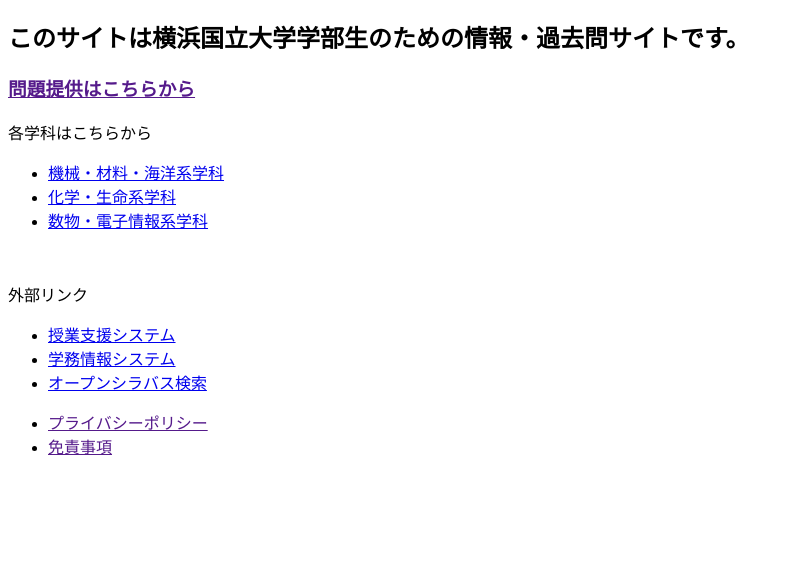
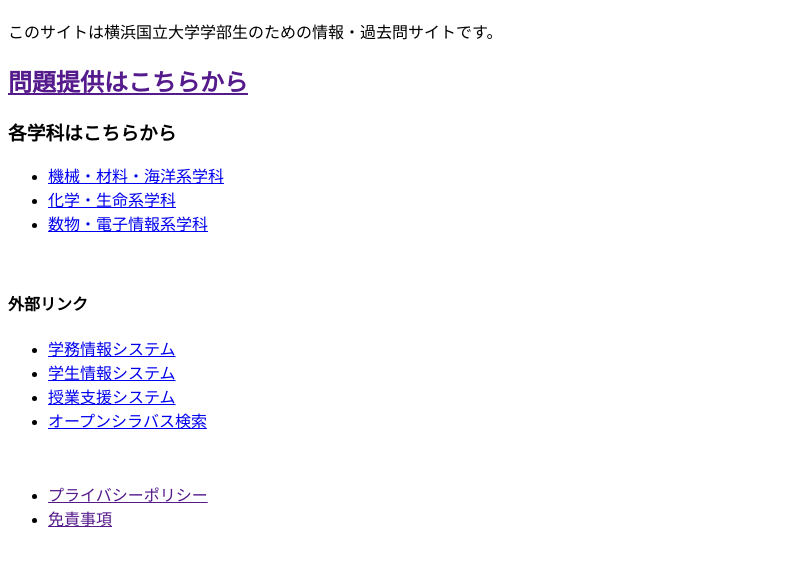
Before and after one commit to taku-MT/YNU-kakomon, a plain HTML site: page 理工学部.html in a window 1280 px wide. Shown: the part 70-636 px from the top of the page, without its empty margins (0-790 px from the left). Drawn offline with Linux system fonts and the light colour scheme.

Commit message:
Update 理工学部.html

```diff
--- a/理工学部.html
+++ b/理工学部.html
@@ -2,27 +2,29 @@
 <html>
   <head>
     <title>
-横国wiki
+      横国wiki 理工学部
     </title>
     <meta charset="UTF-8">
   </head>
   <body>
     <h1>横国wiki 理工学部</h1>
-<h2>このサイトは横浜国立大学学部生のための情報・過去問サイトです。</h2>
-<h3><a href="">問題提供はこちらから</a></h3>
-<p>各学科はこちらから</p>
+    <p>このサイトは横浜国立大学学部生のための情報・過去問サイトです。</p>
+    <h2><a href="">問題提供はこちらから</a></h2>
+    <h3>各学科はこちらから</h3>
     <ul>
       <li><a href="機械・材料・海洋系学科.html">機械・材料・海洋系学科</a></li>
       <li><a href="化学・生命系学科.html">化学・生命系学科</a></li>
       <li><a href="数物・電子情報系学科.html">数物・電子情報系学科</a></li>
     </ul>
     <br>
-<p>外部リンク</p>
+    <h4>外部リンク</h4>
     <ul>
+      <li><a href="https://www.ynu.ac.jp/campus/student_only/affairs_system.html">学務情報システム</a></li>
+      <li><a href="https://risyu.jmk.ynu.ac.jp/WebInfo/p/LogIn.aspx">学生情報システム</a></li>
       <li><a href="https://lms.ynu.ac.jp/lms/lginLgir/;SID=s18459c0de07912b676490b77b8#">授業支援システム</a></li>
-    <li><a href="https://www.ynu.ac.jp/campus/student_only/affairs_system.html">学務情報システム</a></li>
       <li><a href="https://risyu.jmk.ynu.ac.jp/gakumu_portal/public/Syllabus/">オープンシラバス検索</a></li>
     </ul>
+    <br>
     <ul>
       <li><a href="">プライバシーポリシー</a></li>
       <li><a href="">免責事項</a></li>
```
Lines whose indentation alone changed are shown as unchanged.
